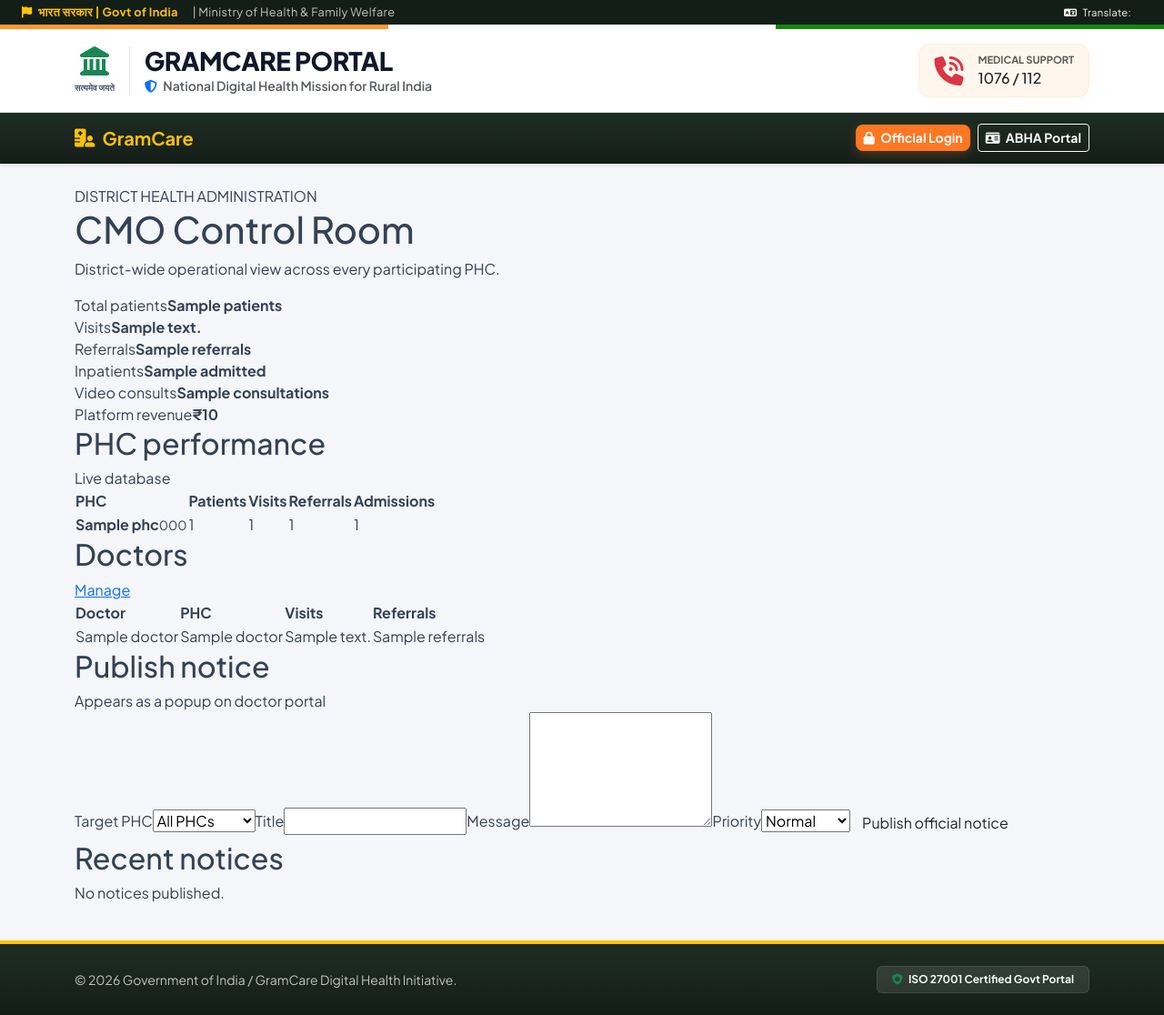
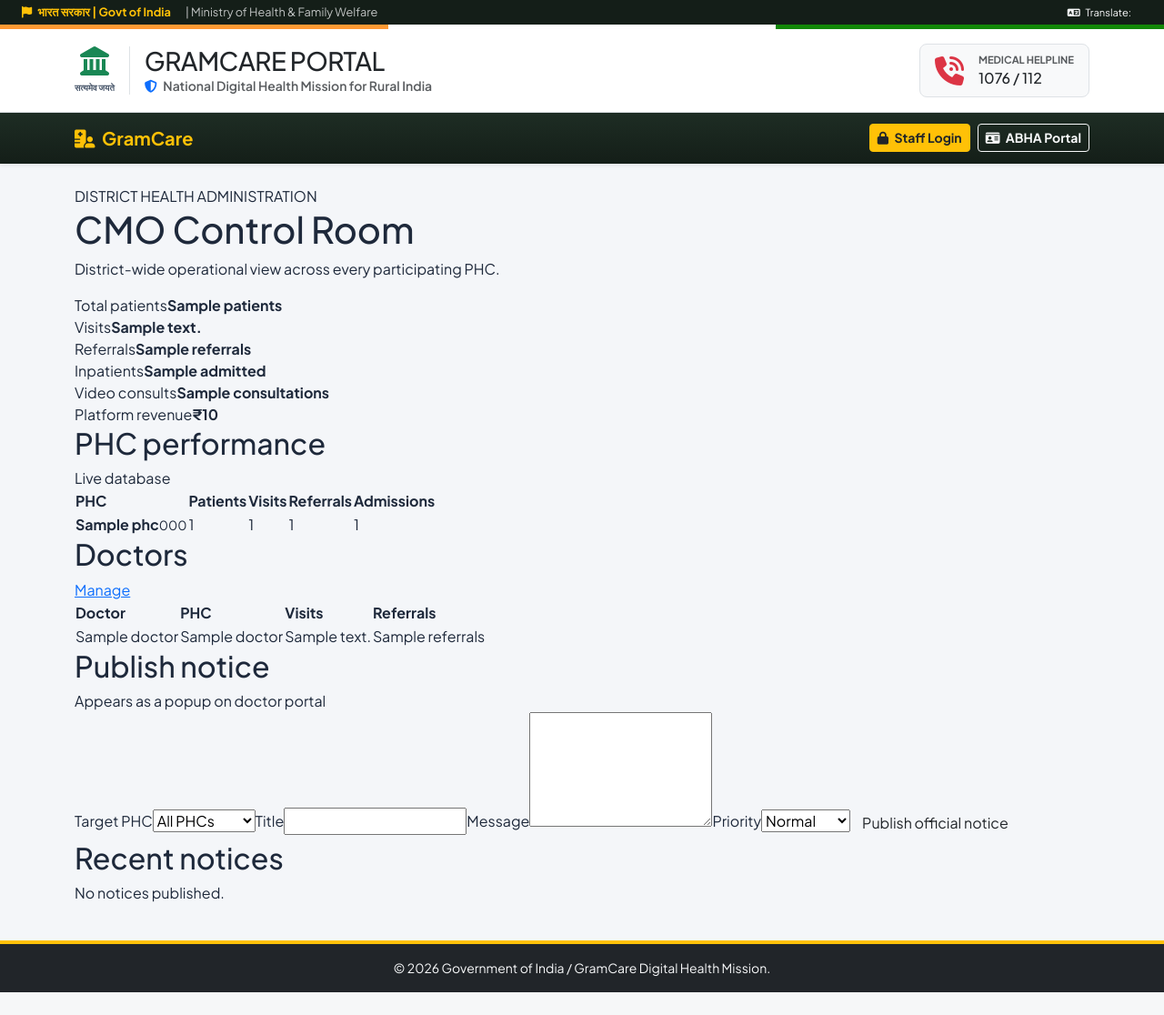
Before and after one commit to rahulsharma3009-ops/GramCare, a Python web app: template GramCare_AI_Hackathon_RoleBased_v5/templates/cmo_dashboard.html in a window 1280 px wide. Shown: the whole page at 91% size. After the commit the page ends 1091 px from the top, so only its background shows below. Run offline with Jinja, Linux system fonts and the light colour scheme; the template is opened without the code that fills it: most values are stand-ins (such as "Sample title", 1, 10 or a date in 2020).

Commit message:
Update base.html for title and styling changes

```diff
--- a/GramCare_AI_Hackathon_RoleBased_v5/templates/base.html
+++ b/GramCare_AI_Hackathon_RoleBased_v5/templates/base.html
@@ -3,16 +3,41 @@
 <head>
     <meta charset="UTF-8">
     <meta name="viewport" content="width=device-width, initial-scale=1.0">
-    <title>{% block title %}GramCare - National Rural Health Mission{% endblock %}</title>
+    <title>{% block title %}GramCare - Rural Health Portal{% endblock %}</title>
 
-    <!-- Bootstrap 5, FontAwesome & Custom CSS -->
+    <!-- Production CDNs: Guarantees Bootstrap & Styling loads on Render -->
     <link href="https://cdn.jsdelivr.net/npm/bootstrap@5.3.2/dist/css/bootstrap.min.css" rel="stylesheet">
     <link rel="stylesheet" href="https://cdnjs.cloudflare.com/ajax/libs/font-awesome/6.4.0/css/all.min.css">
-    <link rel="stylesheet" href="{{ url_for('static', filename='css/style.css') }}">
+    <link href="https://fonts.googleapis.com/css2?family=Plus+Jakarta+Sans:wght@400;500;600;700;800&display=swap" rel="stylesheet">
+
+    <style>
+        /* Embedded Core CSS to guarantee zero raw text rendering */
+        body {
+            background-color: #F4F6F9 !important;
+            font-family: 'Plus Jakarta Sans', system-ui, -apple-system, sans-serif !important;
+            color: #1E293B;
+        }
+        .gov-top-bar { background-color: #141E18 !important; font-size: 0.8rem; }
+        .bg-gov-slate { background: linear-gradient(180deg, #1E2D24 0%, #141E18 100%) !important; }
+        .tricolor-strip { display: flex; height: 5px; width: 100%; }
+        .card {
+            border: 1px solid #E2E8F0 !important;
+            border-radius: 12px !important;
+            background: #FFFFFF !important;
+            box-shadow: 0 4px 15px rgba(0, 0, 0, 0.04) !important;
+            margin-bottom: 1.25rem;
+        }
+        .badge-gov { background: #EFF6FF; color: #1D4ED8; border: 1px solid #BFDBFE; font-weight: 700; }
+        .table-gov { background: #ffffff; border-radius: 8px; overflow: hidden; border: 1px solid #E2E8F0; }
+        .table-gov th { background: #1E2D24 !important; color: #ffffff !important; font-weight: 700; padding: 12px 16px; }
+        .table-gov td { padding: 14px 16px; vertical-align: middle; border-bottom: 1px solid #F1F5F9; }
+        .goog-te-banner-frame { display: none !important; }
+        body { top: 0px !important; }
+    </style>
 </head>
 <body class="d-flex flex-column min-vh-100">
 
-    <!-- Official Top Bar -->
+    <!-- Top Govt Bar -->
     <div class="gov-top-bar text-white py-1 px-4 d-flex justify-content-between align-items-center flex-wrap">
         <div class="d-flex align-items-center gap-3">
             <span class="fw-bold text-warning"><i class="fas fa-flag me-1"></i> भारत सरकार | Govt of India</span>
@@ -26,11 +51,13 @@
 
     <!-- Flag Tricolor Accent Bar -->
     <div class="tricolor-strip">
-        <div></div><div></div><div></div>
+        <div style="background: #FF9933; flex: 1;"></div>
+        <div style="background: #FFFFFF; flex: 1;"></div>
+        <div style="background: #138808; flex: 1;"></div>
     </div>
 
-    <!-- Main Header -->
-    <header class="main-header py-3 px-4">
+    <!-- Main Govt Header -->
+    <header class="bg-white py-3 px-4 border-bottom shadow-sm">
         <div class="container d-flex align-items-center justify-content-between">
             <div class="d-flex align-items-center gap-3">
                 <div class="text-center border-end pe-3">
@@ -38,16 +65,16 @@
                     <div style="font-size: 0.6rem; font-weight: 800; color: #475569;" class="mt-1">सत्यमेव जयते</div>
                 </div>
                 <div>
-                    <h1 class="h3 brand-title mb-0 border-0 pb-0">GRAMCARE PORTAL</h1>
+                    <h1 class="h3 fw-extrabold text-dark mb-0 border-0 pb-0" style="letter-spacing: -0.5px;">GRAMCARE PORTAL</h1>
                     <p class="mb-0 text-muted small fw-semibold"><i class="fas fa-shield-alt text-primary me-1"></i> National Digital Health Mission for Rural India</p>
                 </div>
             </div>
 
             <div class="d-none d-md-flex align-items-center gap-3">
-                <div class="helpline-badge d-flex align-items-center gap-3">
+                <div class="bg-light border rounded-3 px-3 py-2 d-flex align-items-center gap-3">
                     <i class="fas fa-phone-volume fa-2x text-danger"></i>
                     <div>
-                        <div class="small fw-bold text-muted text-uppercase" style="font-size: 0.7rem;">Medical Support</div>
+                        <div class="small fw-bold text-muted text-uppercase" style="font-size: 0.7rem;">Medical Helpline</div>
                         <strong class="text-dark h6 mb-0">1076 / 112</strong>
                     </div>
                 </div>
@@ -55,11 +82,11 @@
         </div>
     </header>
 
-    <!-- Interactive Navigation Bar -->
+    <!-- Navigation Bar -->
     <nav class="navbar navbar-expand-lg navbar-dark bg-gov-slate sticky-top shadow-sm">
         <div class="container">
-            <a class="navbar-brand fw-bold text-warning d-flex align-items-center gap-2" href="{{ url_for('index') }}">
-                <i class="fas fa-hospital-user"></i> GramCare
+            <a class="navbar-brand fw-bold text-warning" href="{{ url_for('index') }}">
+                <i class="fas fa-hospital-user me-1"></i> GramCare
             </a>
             <button class="navbar-toggler border-0" type="button" data-bs-toggle="collapse" data-bs-target="#govNavbar">
                 <span class="navbar-toggler-icon"></span>
@@ -80,12 +107,12 @@
 
                 <div class="d-flex align-items-center gap-2">
                     {% if session.get('user_id') or session.get('role') %}
-                        <div class="px-3 py-1 bg-white bg-opacity-10 rounded-3 text-warning fw-bold small me-2 border border-white border-opacity-10">
+                        <span class="badge bg-white bg-opacity-10 text-warning border border-white border-opacity-10 px-3 py-2 me-2">
                             <i class="fas fa-user-circle me-1"></i> {{ session.get('user_name', 'Authorized User') }}
-                        </div>
-                        <a href="{{ url_for('logout') }}" class="btn btn-outline-danger btn-sm fw-bold text-white px-3"><i class="fas fa-power-off me-1"></i> Logout</a>
+                        </span>
+                        <a href="{{ url_for('logout') }}" class="btn btn-danger btn-sm fw-bold px-3"><i class="fas fa-power-off me-1"></i> Logout</a>
                     {% else %}
-                        <a href="{{ url_for('login') }}" class="btn btn-gov-warning btn-sm"><i class="fas fa-lock me-1"></i> Official Login</a>
+                        <a href="{{ url_for('login') }}" class="btn btn-warning text-dark btn-sm fw-bold"><i class="fas fa-lock me-1"></i> Staff Login</a>
                         <a href="{{ url_for('patient_login') }}" class="btn btn-outline-light btn-sm fw-bold"><i class="fas fa-id-card me-1"></i> ABHA Portal</a>
                     {% endif %}
                 </div>
@@ -93,7 +120,7 @@
         </div>
     </nav>
 
-    <!-- Dynamic Alert Container -->
+    <!-- Main Container -->
     <main class="container py-4 flex-grow-1">
         {% with messages = get_flashed_messages(with_categories=true) %}
             {% if messages %}
@@ -110,33 +137,22 @@
     </main>
 
     <!-- Footer -->
-    <footer class="mt-auto bg-gov-slate text-white py-4 border-top border-4 border-warning">
-        <div class="container">
-            <div class="row align-items-center">
-                <div class="col-md-6 mb-2 mb-md-0">
-                    <p class="small mb-0 text-light opacity-75">&copy; 2026 Government of India / GramCare Digital Health Initiative.</p>
-                </div>
-                <div class="col-md-6 text-md-end">
-                    <span class="badge bg-white bg-opacity-10 text-light border border-white border-opacity-10 px-3 py-2 small">
-                        <i class="fas fa-shield-virus text-success me-1"></i> ISO 27001 Certified Govt Portal
-                    </span>
-                </div>
-            </div>
+    <footer class="mt-auto bg-dark text-white py-3 border-top border-4 border-warning">
+        <div class="container text-center small text-light">
+            &copy; 2026 Government of India / GramCare Digital Health Mission.
         </div>
     </footer>
 
-    <!-- Scripts -->
     <script src="https://cdn.jsdelivr.net/npm/bootstrap@5.3.2/dist/js/bootstrap.bundle.min.js"></script>
     <script type="text/javascript">
         function googleTranslateElementInit() {
             new google.translate.TranslateElement({
                 pageLanguage: 'en',
-                includedLanguages: 'hi,en,bn,te,ta,mr,gu,kn',
+                includedLanguages: 'hi,en,bn,te,ta,mr,gu',
                 layout: google.translate.TranslateElement.InlineLayout.SIMPLE
             }, 'google_translate_element');
         }
     </script>
     <script type="text/javascript" src="//translate.google.com/translate_a/element.js?cb=googleTranslateElementInit"></script>
-    <script src="{{ url_for('static', filename='js/app.js') }}"></script>
 </body>
 </html>
```
